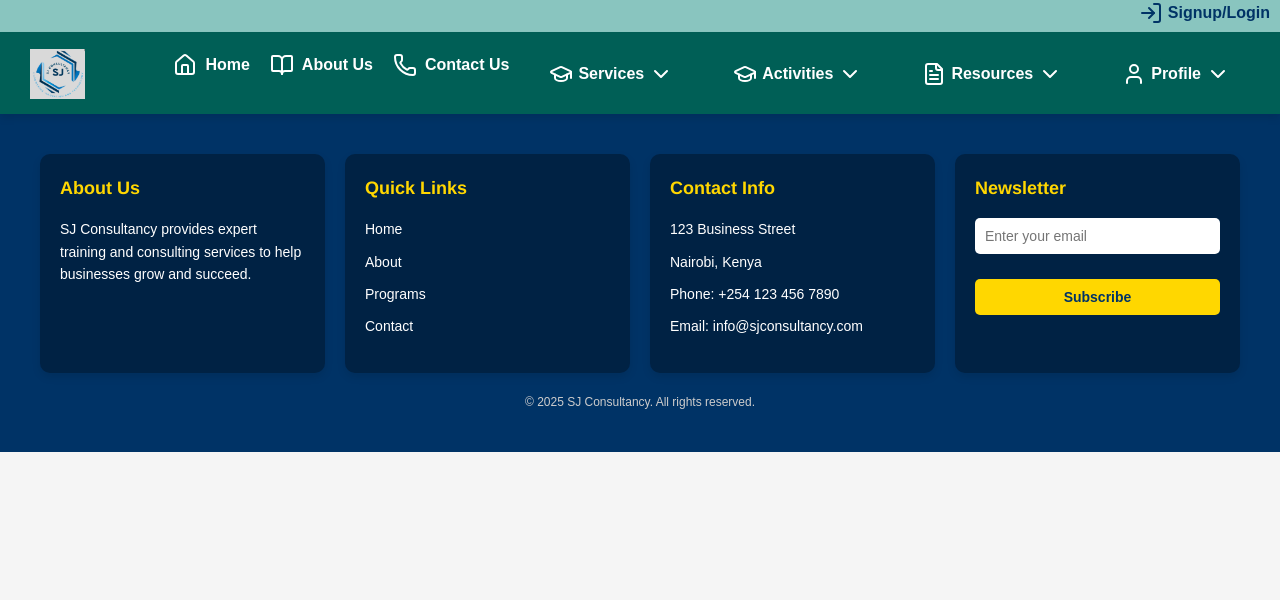
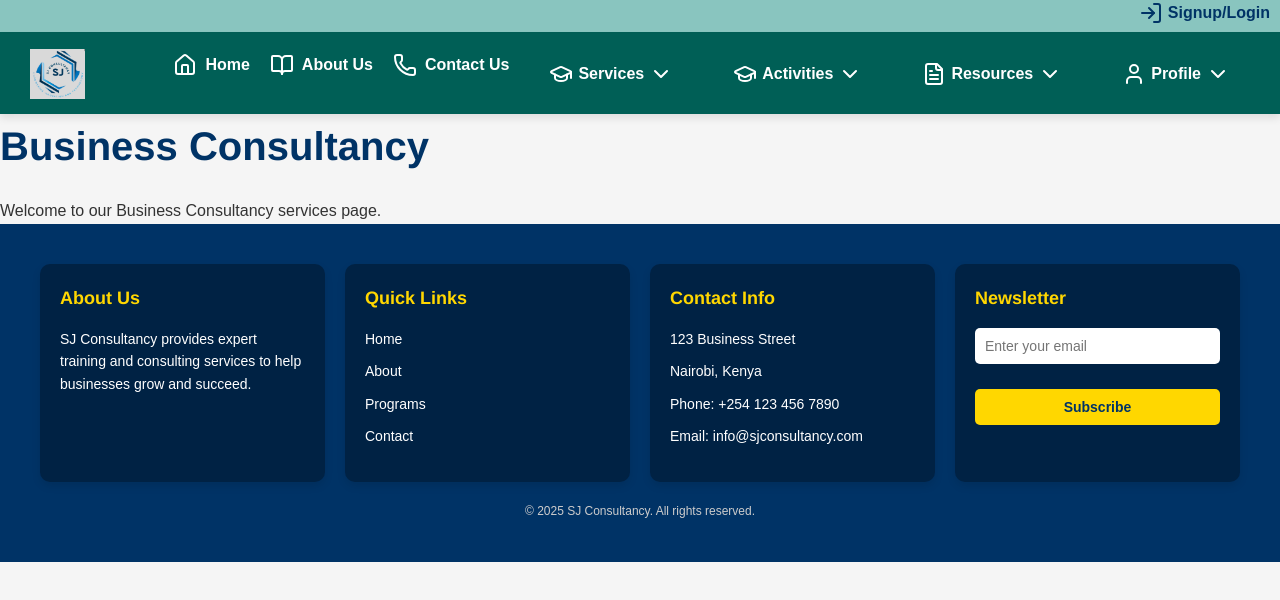
Before and after one commit to Amaaaarrrrrr/SJWebsite, a React (Vite) app in the folder SJConsultancy/: page /services/business-consultancy in a window 1280 px wide. Shown: the top 600 px of the page. Built offline with nearby package versions, Linux system fonts and the light colour scheme.

Commit message:
new page and component BusinessConsultancy.jsx

```diff
--- a/SJConsultancy/src/App.jsx
+++ b/SJConsultancy/src/App.jsx
@@ -24,6 +24,7 @@ import AuthBar from './components/AuthBar';
 import SiybTraining from './pages/SiybTraining';
 import DataAnalytics from './pages/DataAnalytics';
 import MonitoringEvaluation from './pages/MonitoringEvaluation';
+import BusinessConsultancy from './pages/BusinessConsultancy';
 
 function App() {
   return (
@@ -52,6 +53,7 @@ function App() {
         <Route path="/services/siyb-training" element={<SiybTraining />} />
         <Route path="/services/data-analytics" element={<DataAnalytics />} />
         <Route path="/services/monitoring-evaluation" element={<MonitoringEvaluation />} />
+        <Route path="/services/business-consultancy" element={<BusinessConsultancy />} />
       </Routes>
       <Footer />
     </Router>
--- /dev/null
+++ b/SJConsultancy/src/components/BusinessConsoltuncy.jsx
@@ -0,0 +1,12 @@
+import React from 'react';
+
+const BusinessConsultancy = () => {
+  return (
+    <div>
+      <h1>Business Consultancy</h1>
+      <p>Welcome to our Business Consultancy services page.</p>
+    </div>
+  );
+};
+
+export default BusinessConsultancy;
--- a/SJConsultancy/src/components/Navbar.jsx
+++ b/SJConsultancy/src/components/Navbar.jsx
@@ -84,10 +84,15 @@ const Navbar = () => {
           Monitoring & Evaluation
         </Link>
       </li>
+      <li>
+        <Link to="/services/business-consultancy" onClick={closeMenu}>
+          <Briefcase />
+          Business Consultancy
+        </Link>
+      </li>
     </ul>
   )}
 </li>
-
         {/* Activities Dropdown */}
         <li className="dropdown">
           <button onClick={toggleActivities} className="dropdown-toggle">
--- /dev/null
+++ b/SJConsultancy/src/pages/BusinessConsultancy.jsx
@@ -0,0 +1,12 @@
+import React from 'react';
+
+const BusinessConsultancy = () => {
+  return (
+    <div>
+      <h1>Business Consultancy</h1>
+      <p>Welcome to our Business Consultancy services page.</p>
+    </div>
+  );
+};
+
+export default BusinessConsultancy;
```
Lines whose indentation alone changed are shown as unchanged.
